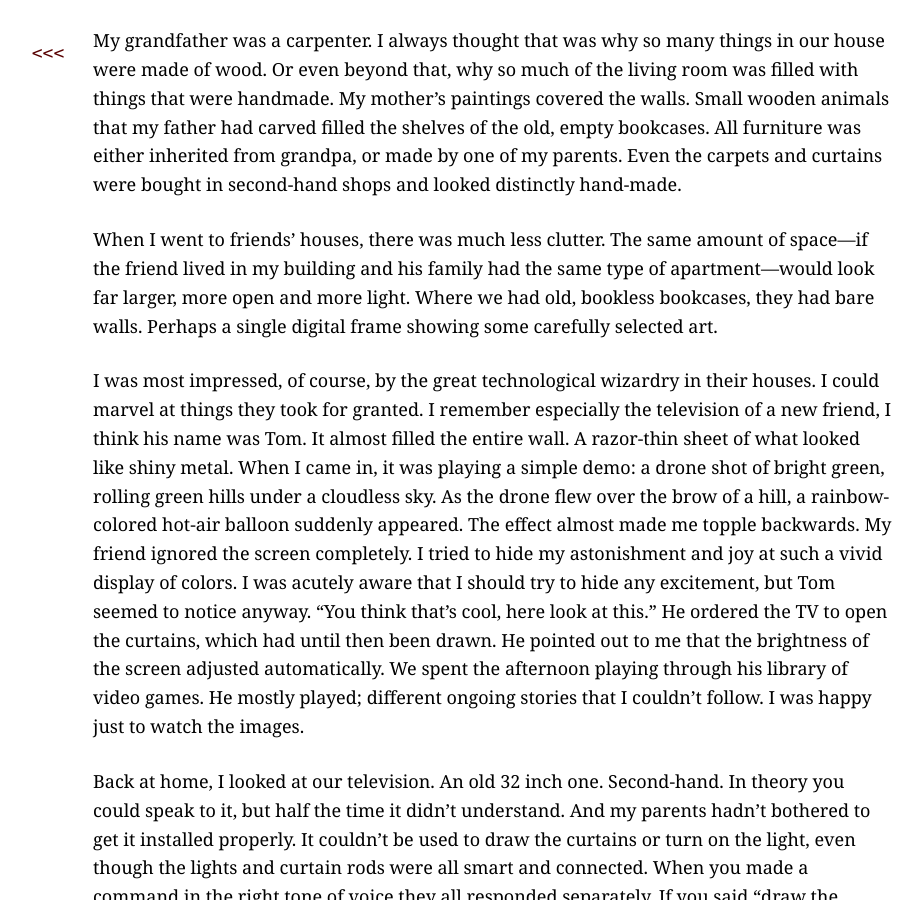
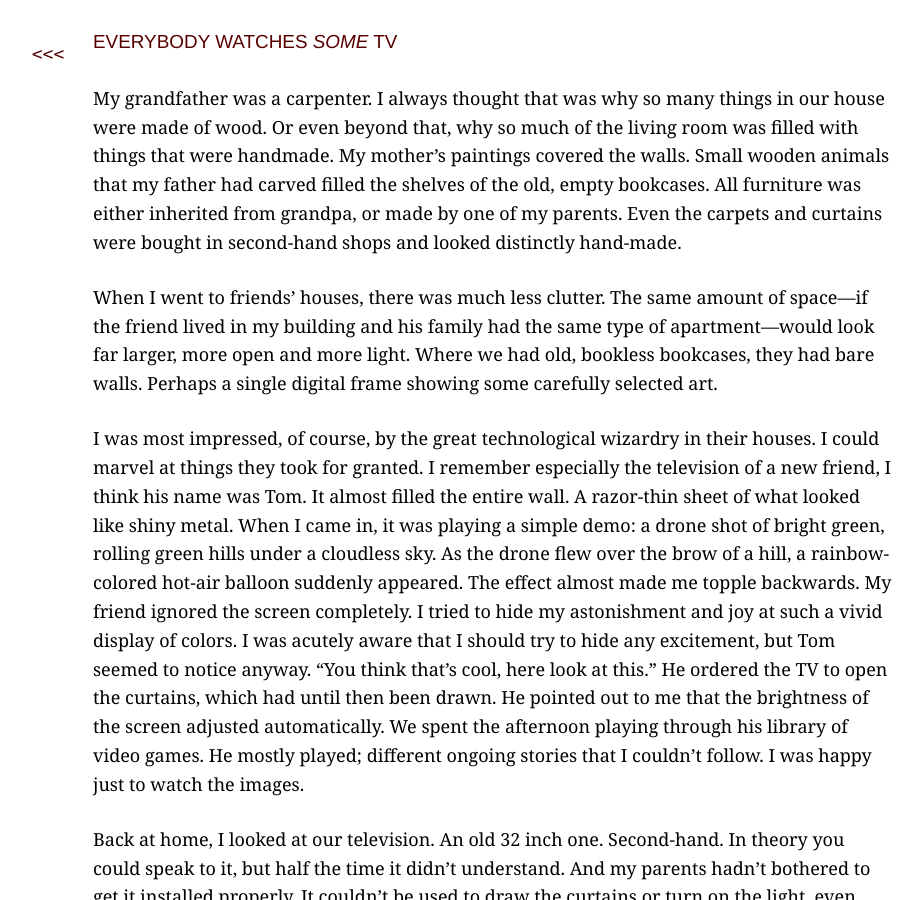
Before and after one commit to pbloem/profane-tmesis, a Jekyll site: the page built from everybody-watches-some-tv.md, in a window 1280 px wide and 900 px high. Shown: the whole window, without its empty margins (147-1070 px from the left). Built offline with Jekyll 4.4.1, drawn with Linux system fonts in a browser that asks for light colours; our own code applies the rules of GitHub Pages for plain Markdown files.

Commit message:
Add title.

```diff
--- a/everybody-watches-some-tv.md
+++ b/everybody-watches-some-tv.md
@@ -6,6 +6,8 @@ summary: "My grandfather was a carpenter. I always thought that was why so many
 image: "http://profane-tmesis.info/cot.jpg"
 
 ---
+
+# Everybody watches _some_ TV
 
 My grandfather was a carpenter. I always thought that was why so many things in our house were made of wood. Or even beyond that, why so much of the living room was filled with things that were handmade. My mother's paintings covered the walls. Small wooden animals that my father had carved filled the shelves of the old, empty bookcases. All furniture was either inherited from grandpa, or made by one of my parents. Even the carpets and curtains were bought in second-hand shops and looked distinctly hand-made.
 
```
